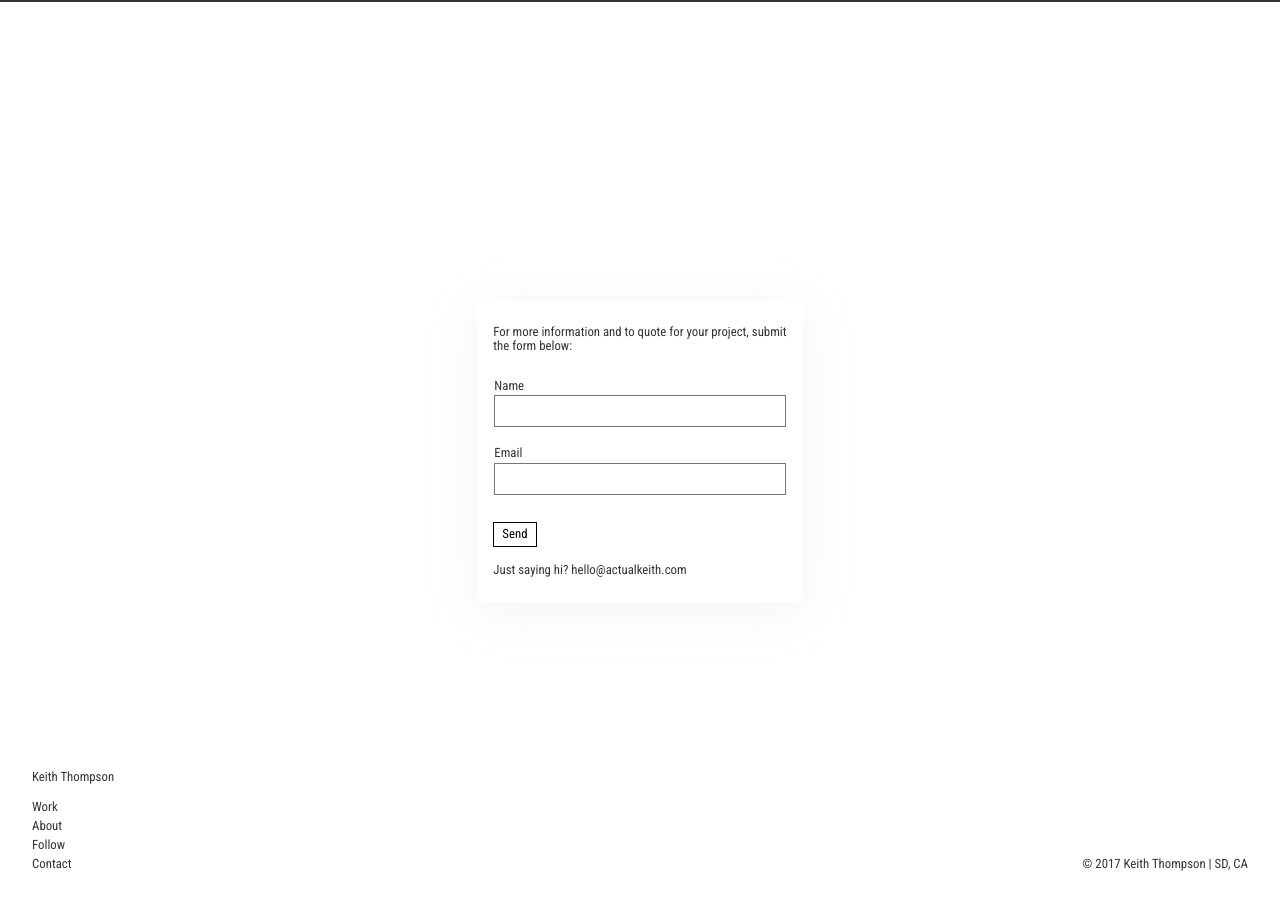
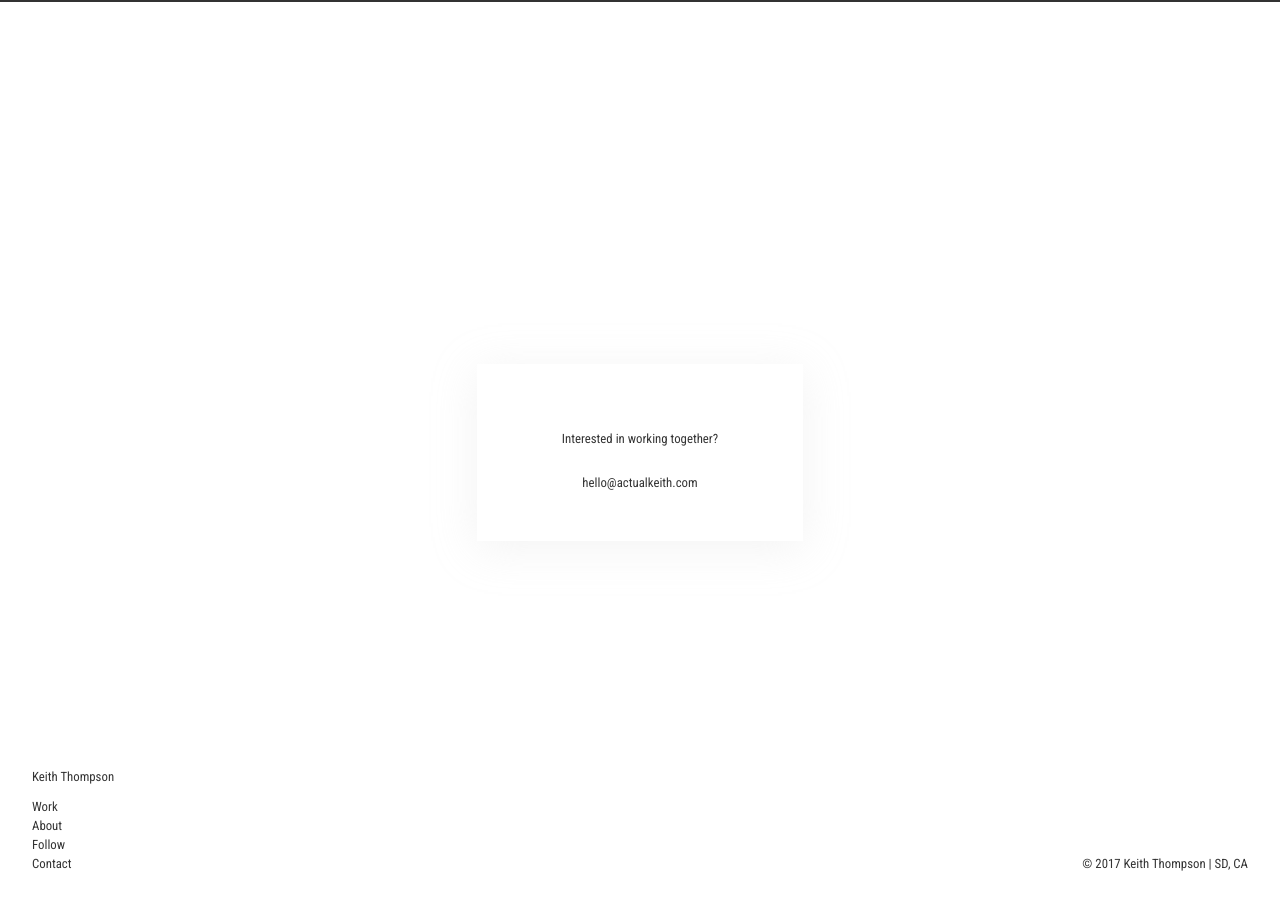
Before and after one commit to ActualKeith/actualkeith.github.io, a Jekyll site: the page built from contact/index.html, in a window 1280 px wide. Built offline with Jekyll 4.4.1, drawn with Linux system fonts in a browser that asks for light colours; nearby versions of some CDN libraries.

Commit message:
Remove Zapier form

```diff
--- a/contact/index.html
+++ b/contact/index.html
@@ -10,52 +10,17 @@ layout: default
 					<div class="fl w-100 w-third-ns w-25-m pa2">
 					</div>
 					<div class="fl w-100 w-third-ns w-50-m pa3 shadow-6">
-						<p class="ma0 pt2">For more information and to quote for your project, submit the form below:</p>
-
-						<form id="contactForm">
-							<fieldset id="sign_up" class="ba b--transparent ph0 mh0">
-								<legend class="ph0 mh0 fw6 clip">Contact Form</legend>
-								<div class="mt3">
-									<label class="db fw4 lh-copy f7" for="name">Name</label>
-									<input class="pa1 pa2-ns input-reset ba bg-transparent w-100" type="text" value="" name="name" required>
-								</div>
-								<div class="mt3">
-									<label class="db fw4 lh-copy f7" for="email-address">Email</label>
-									<input class="pa1 pa2-ns input-reset ba bg-transparent w-100" type="email" value="" name="email" required>
-								</div>
-							</fieldset>
-							<div id="submitWrap" class="mt3"><input id="contactSubmit"
-									class="link dim ph2 pv1 input-reset ba b--black bg-transparent pointer f7" type="submit" value="Send">
-							</div>
-						</form>
-
-						<p class="ma0 pt3 pb2">Just saying hi? <a href="mailto:hello@actualkeith.com"
-								class="link dark-gray dib underline-animate">hello@actualkeith.com</a></p>
-
+						<div class="fl w-100 pt4 pb2 tc">
+							<p class="pt2">Interested in working together?</p>
+						</div>
+						<div class="fl w-100 pt2 pb4 tc">
+							<a href="mailto:hello@actualkeith.com" class="link underline-animate dark-gray f7 dib">
+								hello@actualkeith.com
+							</a>
+						</div>
 					</div>
 				</div>
 			</div>
 		</div>
 	</article>
 </section>
-<!-- Load jquery -->
-<script src="https://ajax.googleapis.com/ajax/libs/jquery/3.1.0/jquery.min.js"></script>
-<script>
-	// POST form data to zapier on submit
-	$(function () {
-		$('#contactForm').submit(function (e) {
-			e.preventDefault();
-			$.ajax({
-				url: 'https://hooks.zapier.com/hooks/catch/3216981/7s7o44/',
-				type: 'post',
-				data: $('#contactForm').serialize(),
-				success: function () {
-					document.getElementById("contactForm").reset();
-					$('<p class="fr ma0 pv1">Hey Thanks!</p>').appendTo("#submitWrap");
-				}
-			});
-		});
-
-	});
-
-</script>
```
Also changed, not shown: 2 other files.
